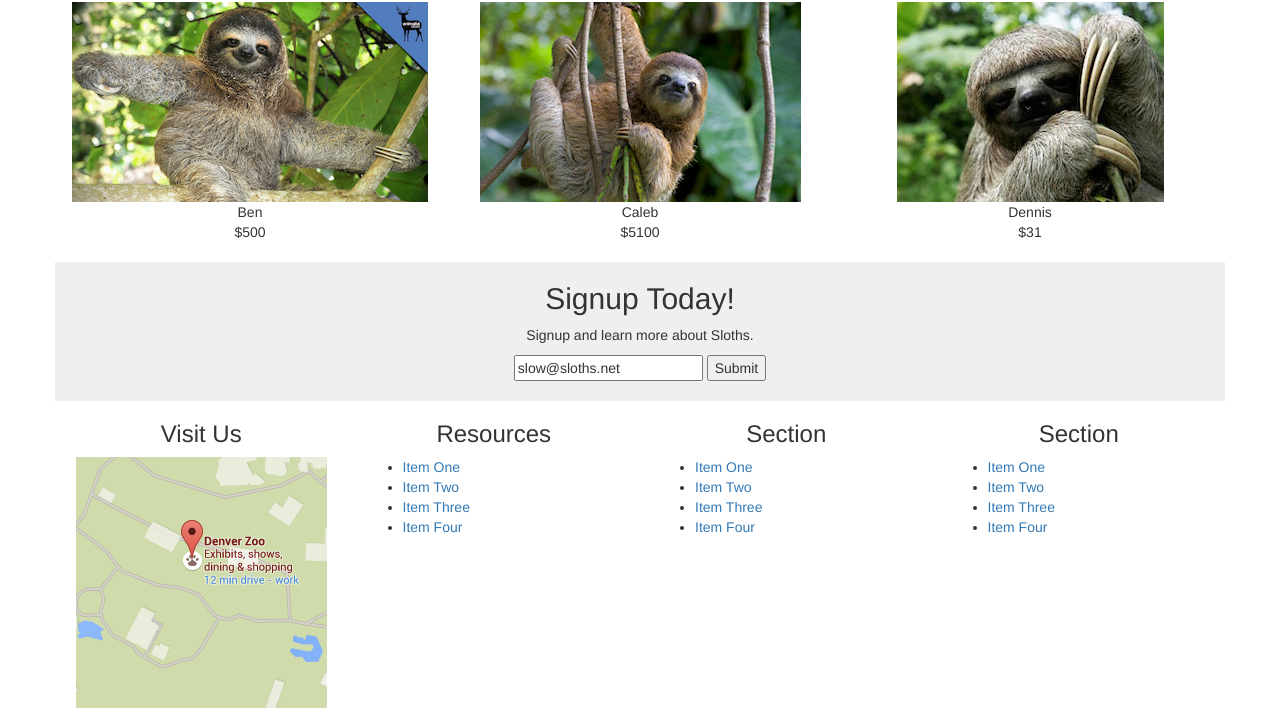
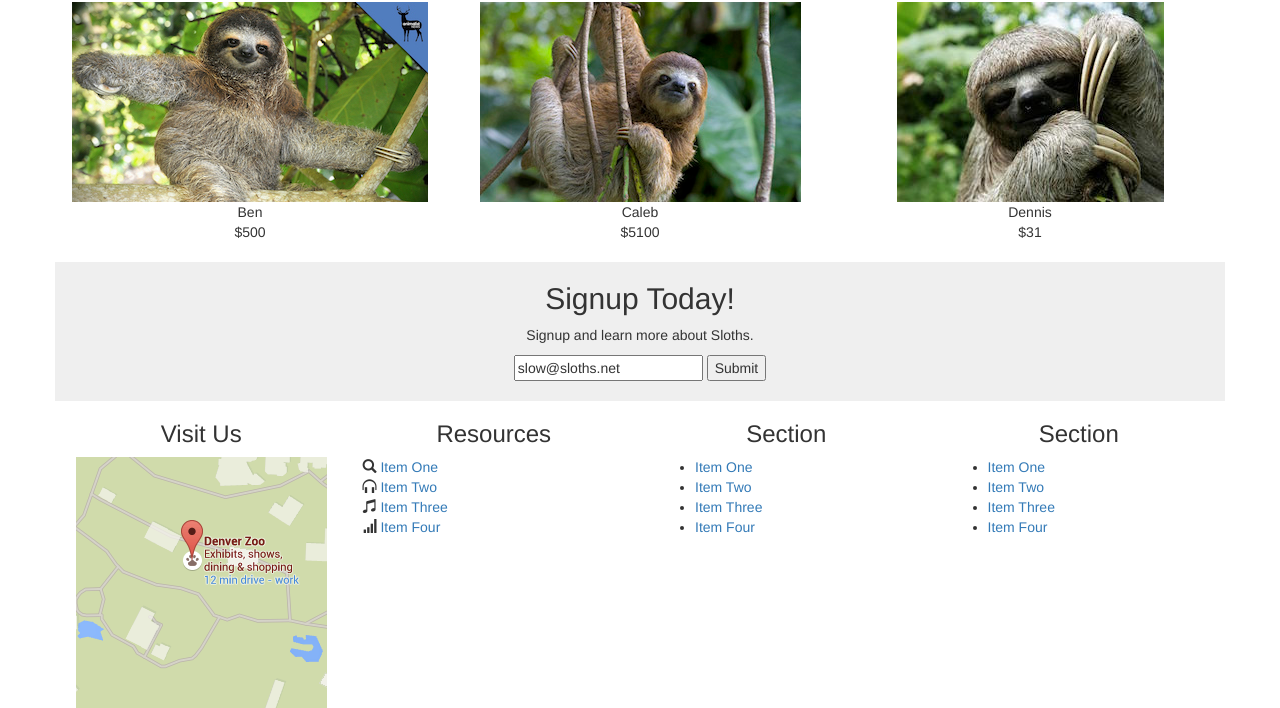
Before and after one commit to katdiese/the_greatest_group_project_ever, a website: page index.html in a window 1280 px wide. Shown: the part 533-1241 px from the top of the page. Drawn offline with nearby package versions, Linux system fonts and the light colour scheme.

Commit message:
Added glyphs to the footer of index.html

```diff
--- a/index.html
+++ b/index.html
@@ -109,12 +109,10 @@
     </div>
     <div class="col-md-3">
       <h3 class="text-center">Resources</h3>
-      <ul>
-        <li><a href="#">Item One</a></li>
-        <li><a href="#">Item Two</a></li>
-        <li><a href="#">Item Three</a></li>
-        <li><a href="#">Item Four</a></li>
-      </ul>
+        <span class="glyphicon glyphicon-search" aria-hidden="true"></span> <a href="#">Item One</a> <br>
+        <span class="glyphicon glyphicon-headphones" aria-hidden="true"></span> <a href="#">Item Two</a> <br>
+        <span class="glyphicon glyphicon-music" aria-hidden="true"></span> <a href="#">Item Three</a> <br>
+        <span class="glyphicon glyphicon-signal" aria-hidden="true"></span> <a href="#">Item Four</a>
     </div>
     <div class="col-md-3">
       <h3 class="text-center">Section</h3>
```
